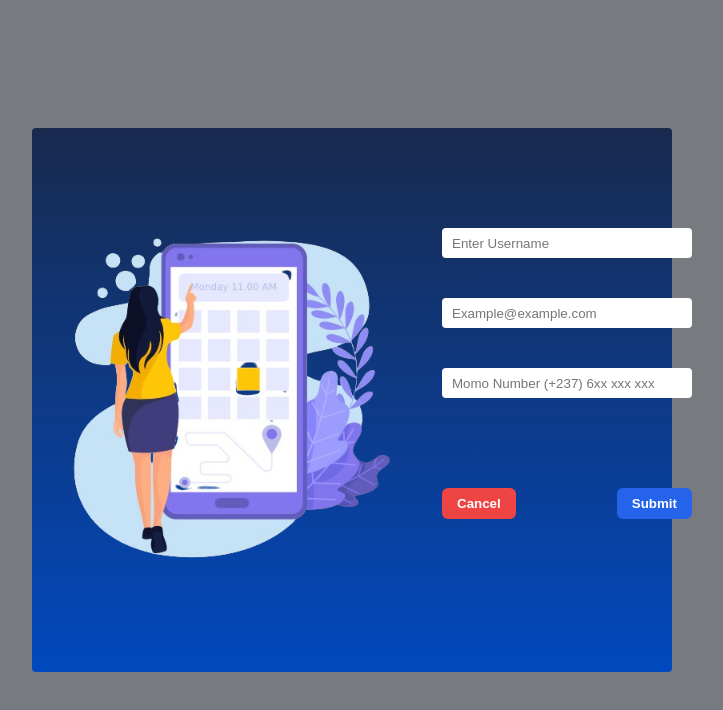
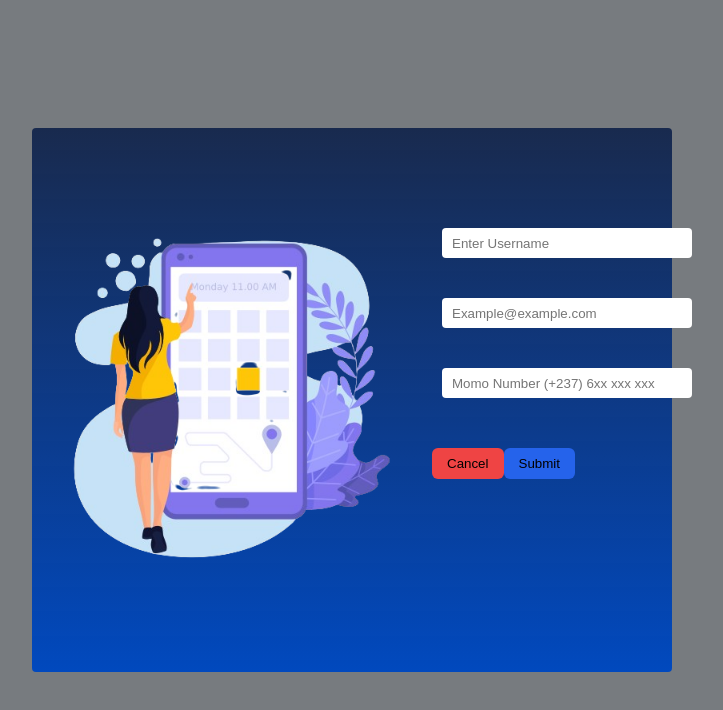
Before and after one commit to Iknite-Space/queueless, a React (Create React App) app in the folder app/: page /input in a window 1280 px wide. Shown: the top 710 px of the page, without its empty margins (288-1011 px from the left). Built offline with nearby package versions, Linux system fonts and the light colour scheme.

Commit message:
update the user input to use a form tag instead of a div

```diff
--- a/app/src/components/CustomerInput.jsx
+++ b/app/src/components/CustomerInput.jsx
@@ -1,6 +1,7 @@
 import React from "react";
 import "../styles/CustomerInput.css";
 import PropTypes from "prop-types";
+import { useNavigate } from "react-router";
 
 
 CustomerInput.propTypes = {
@@ -9,6 +10,8 @@ CustomerInput.propTypes = {
 
 
 function CustomerInput({ onClose }) {
+  const navigate = useNavigate()
+
   return (
     <div className="input-background">
       <div className="input-form-container">
@@ -19,7 +22,7 @@ function CustomerInput({ onClose }) {
             width={400}
           />
         </div>
-        <div className="customer-details">
+        <form className="customer-details">
           <div className="customer-input">
             <input type="text" placeholder="Enter Username" id="" />
             <input type="email" placeholder="Example@example.com" id="" />
@@ -30,13 +33,16 @@ function CustomerInput({ onClose }) {
             />
           </div>
 
-          <div className="input-form-actions">
-            <button className="cancel-button" onClick={onClose}>
+          <div className="input-form-actsions">
+            <button className="cancel-button" onClick={()=>{
+              // onClose
+               navigate(-1);
+              }}>
               Cancel
             </button>
             <button className="submit-button">Submit</button>
           </div>
-        </div>
+        </form>
       </div>
     </div>
   );
```
